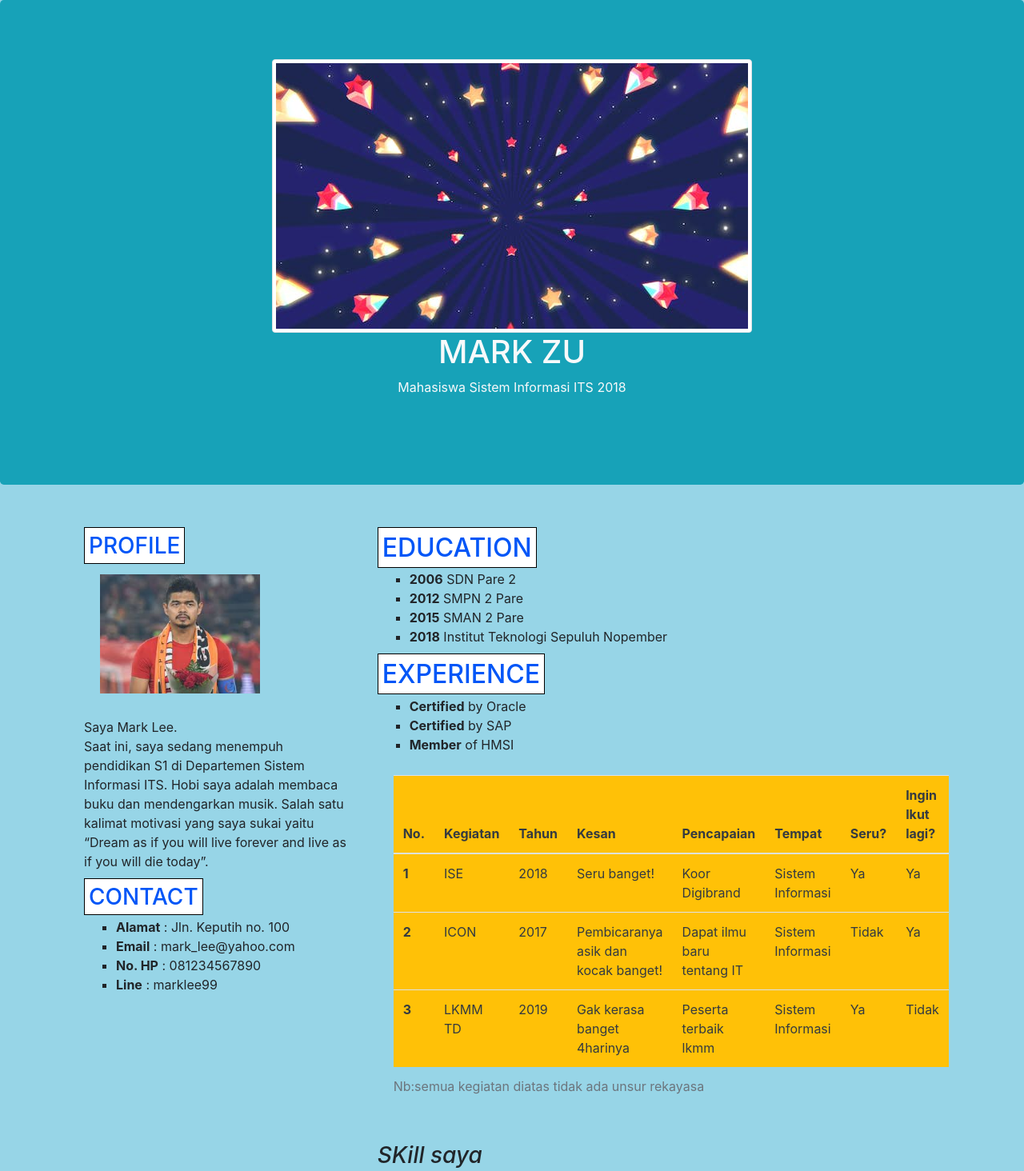
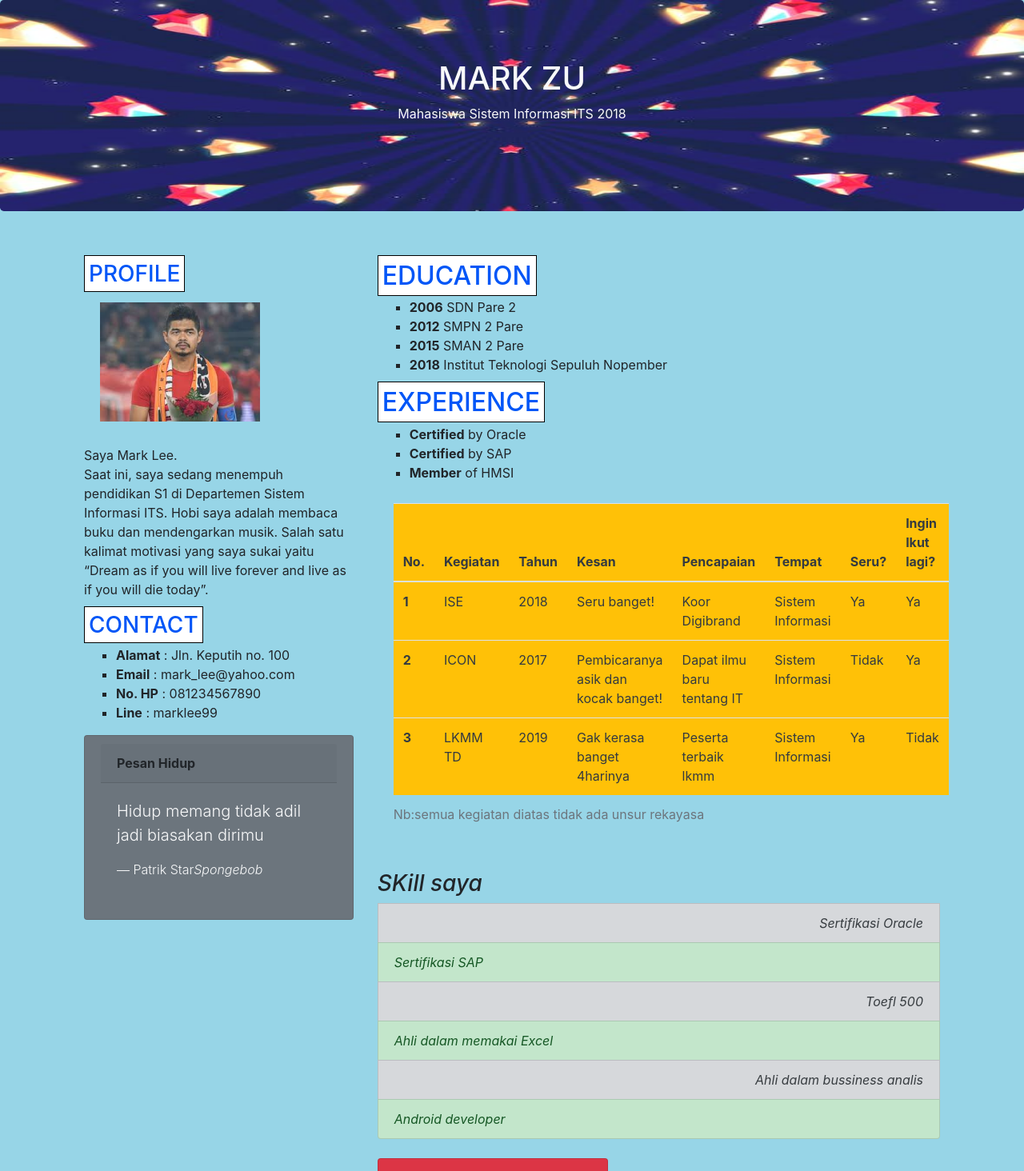
Before and after one commit to DPP-2020/praktikum-2-membuat-cv-part-2-NafisahAzza, a plain HTML site: page index.html in a window 1280 px wide. Shown: the top 1464 px of the page at 80% size. Drawn offline with nearby package versions, Linux system fonts and the light colour scheme.

Commit message:
05211840000125 #2

```diff
--- a/index.html
+++ b/index.html
@@ -34,13 +34,19 @@
             background-color: lightblue;
             margin-top: 20px;
             }
+            .jumbotron{
+            background: url("img/thumbnail.jpg") no-repeat center center;
+            -webkit-background-size: 100% 100%;
+            -moz-background-size: 100% 100%;
+            -o-background-size: 100% 100%;
+            background-size: 100% 100%;
+}
     </style>
 </head>
 
 <body>
-    <div class="jumbotron text-center bg-info text-light" style="margin-bottom:0 " >
+    <div class="jumbotron text-center bg-info text-light" >
         <div class="text-center">
-           <img src="img/thumbnail.jpg" class="img-fluid img-thumbnail" alt="thumbnail">
         <h1 style="text-secondary">MARK ZU</h1>
         <p style="text-secondary">Mahasiswa Sistem Informasi ITS 2018</p>
         </div>
@@ -63,6 +69,17 @@
                 <li><b>No. HP</b> : 081234567890</li>
                 <li><b>Line</b> : marklee99</li>
                 </ul>
+                <div class="card bg-secondary">
+                    <div class="card-header font-weight-bold">
+                      Pesan Hidup
+                    </div>
+                    <div class="card-body font-weight-light">
+                      <blockquote class="blockquote mb-0 text-light">
+                        <p>Hidup memang tidak adil jadi biasakan dirimu</p>
+                        <footer class="blockquote-footer text-light">Patrik Star<cite title="Source Title">Spongebob</cite></footer>
+                      </blockquote>
+                    </div>
+                  </div>
             </div>
 
             <div class="col-sm-8">
```
